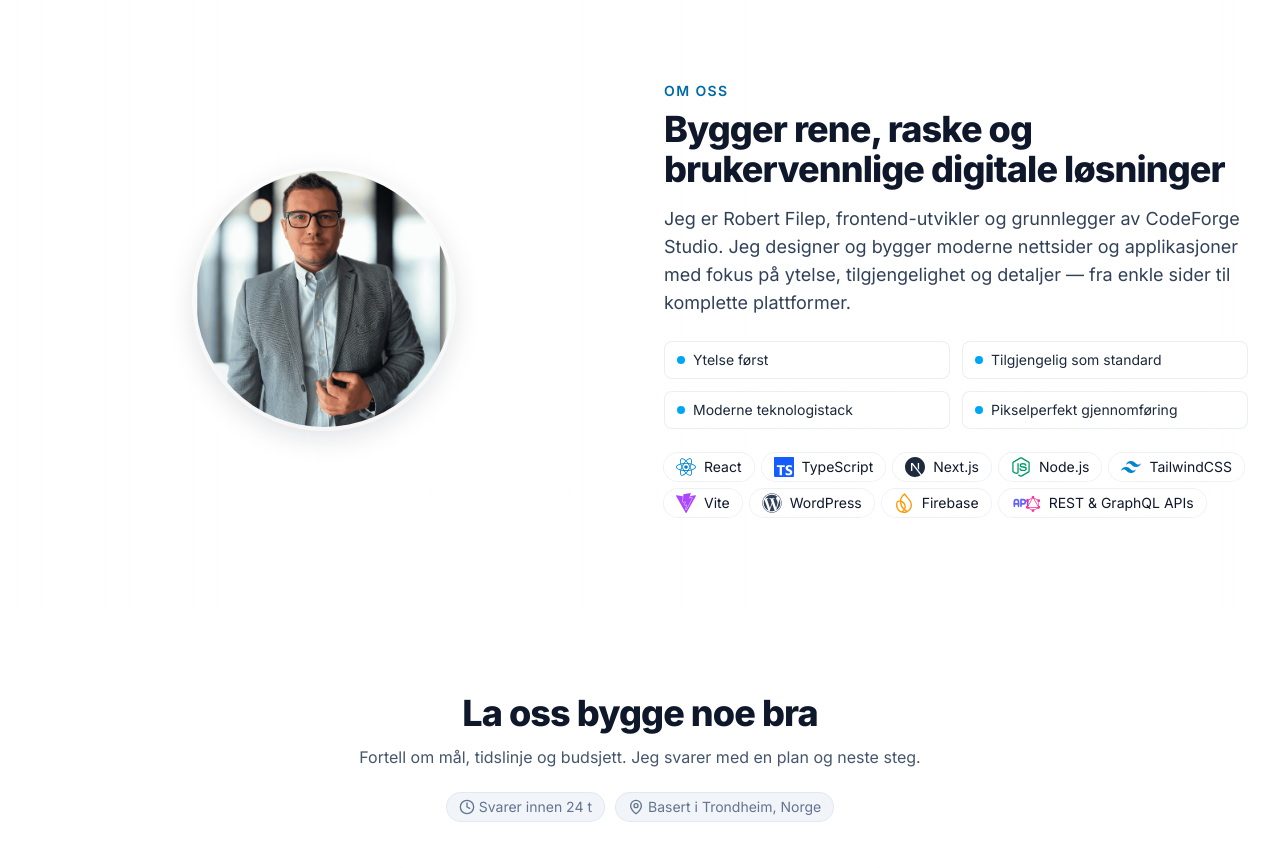
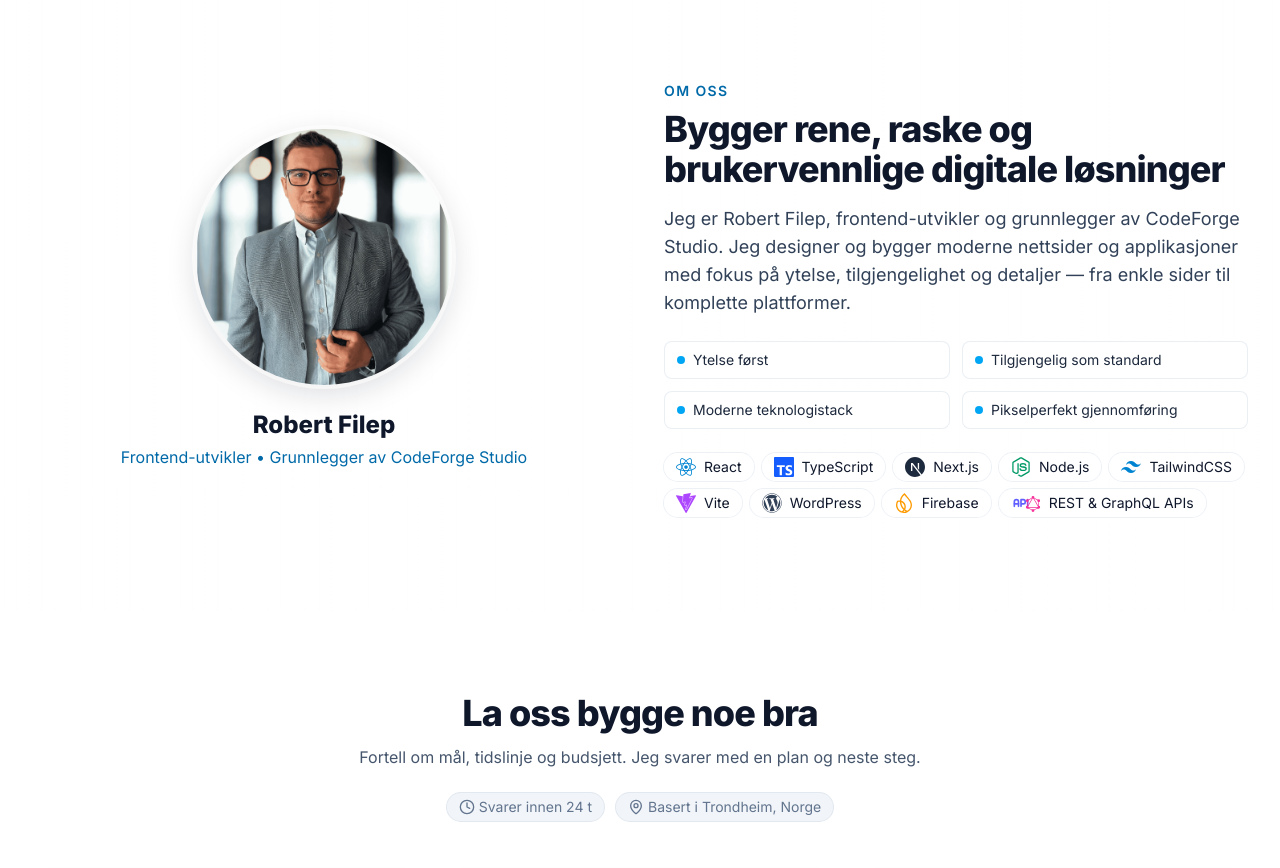
Before and after one commit to robfil50219/codeforge-site, a React (Vite) app: page / in a window 1280 px wide. Shown: the part 2740-3608 px from the top of the page. Built offline with nearby package versions, Linux system fonts and the light colour scheme; no server answers.

Commit message:
Refactor About component: update photo section to include name and title for better presentation

```diff
--- a/src/components/About.tsx
+++ b/src/components/About.tsx
@@ -49,8 +49,8 @@ export default function About() {
 
       <div className="mx-auto max-w-7xl px-4 sm:px-6 lg:px-8 py-16 sm:py-24">
         <div className="grid items-center gap-12 md:grid-cols-2">
-          {/* Photo */}
-          <div className="flex justify-center">
+          {/* Photo + Name */}
+          <div className="flex flex-col items-center text-center">
             <div className="relative">
               <div className="relative aspect-square w-56 sm:w-64 overflow-hidden rounded-full ring-4 ring-white/60 shadow-[0_8px_30px_rgba(15,23,42,0.15)] bg-white/60 backdrop-blur-sm">
                 <img
@@ -60,6 +60,14 @@ export default function About() {
                   loading="lazy"
                 />
               </div>
+            </div>
+
+            {/* Name + Title */}
+            <div className="mt-6">
+              <h3 className="text-2xl font-bold text-slate-900">Robert Filep</h3>
+<p className="mt-1 text-sky-700 font-medium">
+  Frontend-utvikler&nbsp;•&nbsp;Grunnlegger av CodeForge Studio
+</p>
             </div>
           </div>
 
```
